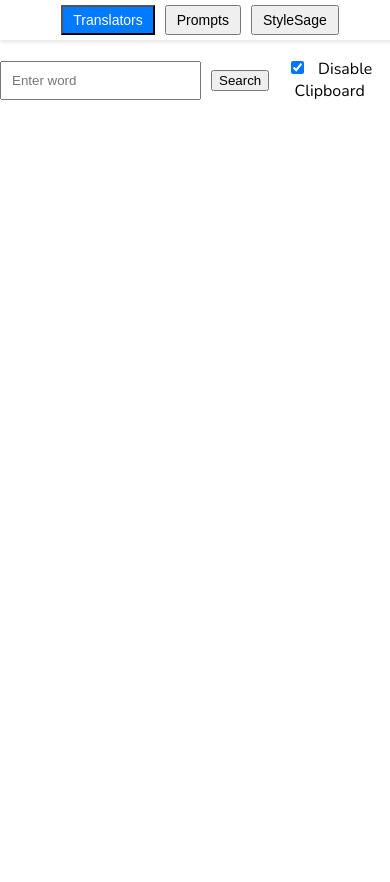
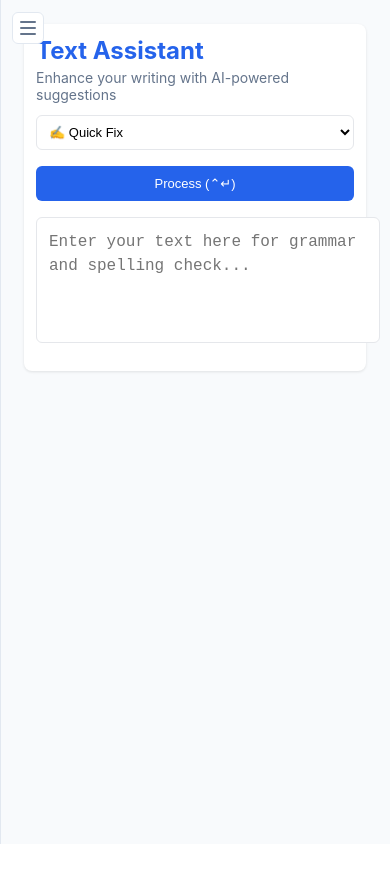
Before and after one commit to hhankj2u/omni-lazy, a Vue app in the folder frontend/: page / in a window 390 px wide. After the commit the page ends 844 px from the top, so only its background shows below. Built offline with nearby package versions, Linux system fonts and the light colour scheme.

Commit message:
Implement responsive side menu and tab navigation in App.vue; enhance Prompts and StyleSage components with improved layouts, styles, and user interactions for better usability across devices.

```diff
--- a/frontend/src/App.vue
+++ b/frontend/src/App.vue
@@ -4,63 +4,202 @@ import Translators from './components/Translators.vue';
 import Prompts from './components/Prompts.vue';
 import StyleSage from './components/StyleSage.vue';
 
-const activeTab = ref('Translators');
+const activeTab = ref('StyleSage');
+const isMenuOpen = ref(false);
+
+const toggleMenu = () => {
+  isMenuOpen.value = !isMenuOpen.value;
+};
 </script>
 
 <template>
-  <div>
-    <div class="tabs">
-      <button :class="{ active: activeTab === 'Translators' }" @click="activeTab = 'Translators'">Translators</button>
-      <button :class="{ active: activeTab === 'Prompts' }" @click="activeTab = 'Prompts'">Prompts</button>
-      <button :class="{ active: activeTab === 'StyleSage' }" @click="activeTab = 'StyleSage'">StyleSage</button>
-    </div>
-    <div class="tab-content">
+  <div class="app-container">
+    <button class="menu-toggle" @click="toggleMenu">
+      <div class="hamburger" :class="{ 'is-open': isMenuOpen }">
+        <span></span>
+        <span></span>
+        <span></span>
+      </div>
+    </button>
+
+    <div class="menu-backdrop" :class="{ 'is-visible': isMenuOpen }" @click="toggleMenu"></div>
+
+    <nav class="side-menu" :class="{ 'menu-open': isMenuOpen }">
+      <div class="menu-items">
+        <button
+          v-for="tab in ['StyleSage', 'Translators', 'Prompts']"
+          :key="tab"
+          :class="{ active: activeTab === tab }"
+          @click="() => { activeTab = tab; toggleMenu(); }"
+        >
+          {{ tab }}
+        </button>
+      </div>
+    </nav>
+
+    <main class="tab-content" :class="{ 'menu-open': isMenuOpen }">
       <Translators v-if="activeTab === 'Translators'" />
       <Prompts v-if="activeTab === 'Prompts'" />
       <StyleSage v-if="activeTab === 'StyleSage'" />
-    </div>
+    </main>
   </div>
 </template>
 
 <style>
-.tabs {
+.app-container {
   display: flex;
-  justify-content: center;
-  position: fixed;
-  top: 0;
-  left: 0;
-  width: 100%;
-  background-color: white;
-  z-index: 1000;
-  padding: 5px;
-  box-shadow: 0 2px 4px rgba(0, 0, 0, 0.1);
+  min-height: 100vh;
+  background-color: #f8fafc;
 }
 
-.tabs button {
-  padding: 5px 10px;
-  margin: 0 5px;
+.menu-toggle {
+  position: fixed;
+  left: 12px;
+  top: 12px;
+  width: 32px;
+  height: 32px;
+  background: white;
+  border: 1px solid #e2e8f0;
+  border-radius: 6px;
   cursor: pointer;
-  font-size: 14px;
+  color: #64748b;
+  display: flex;
+  align-items: center;
+  justify-content: center;
+  transition: all 0.2s ease;
+  z-index: 50;
+  padding: 0;
 }
 
-.tabs button.active {
-  background-color: #007bff;
+.menu-toggle:hover {
+  color: #2563eb;
+  background: #f8fafc;
+}
+
+.hamburger {
+  width: 16px;
+  height: 14px;
+  position: relative;
+  display: flex;
+  flex-direction: column;
+  justify-content: space-between;
+}
+
+.hamburger span {
+  display: block;
+  width: 100%;
+  height: 2px;
+  background-color: currentColor;
+  border-radius: 2px;
+  transition: all 0.2s ease;
+}
+
+.hamburger.is-open span:first-child {
+  transform: translateY(6px) rotate(45deg);
+}
+
+.hamburger.is-open span:nth-child(2) {
+  opacity: 0;
+}
+
+.hamburger.is-open span:last-child {
+  transform: translateY(-6px) rotate(-45deg);
+}
+
+.side-menu {
+  position: fixed;
+  left: -200px;
+  top: 0;
+  bottom: 0;
+  width: 200px;
+  background: white;
+  border-right: 1px solid #e2e8f0;
+  transition: all 0.3s ease;
+  z-index: 40;
+}
+
+.side-menu.menu-open {
+  left: 0;
+}
+
+.menu-items {
+  padding: 60px 12px 20px;
+  display: flex;
+  flex-direction: column;
+  gap: 4px;
+}
+
+.menu-items button {
+  width: 100%;
+  padding: 8px 12px;
+  text-align: left;
+  border: none;
+  border-radius: 6px;
+  background: transparent;
+  color: #64748b;
+  font-size: 13px;
+  font-weight: 500;
+  cursor: pointer;
+  transition: all 0.2s ease;
+}
+
+.menu-items button:hover {
+  background-color: #f1f5f9;
+  color: #2563eb;
+}
+
+.menu-items button.active {
+  background-color: #2563eb;
   color: white;
 }
 
 .tab-content {
-  margin-top: 40px; /* Adjust this value to match the height of the tabs */
+  flex: 1;
+  padding: 16px;
+  margin-left: 56px;
+  transition: margin-left 0.3s ease;
 }
 
-#logo {
-  display: block;
-  width: 50%;
-  height: 50%;
-  margin: auto;
-  padding: 10% 0 0;
-  background-position: center;
-  background-repeat: no-repeat;
-  background-size: 100% 100%;
-  background-origin: content-box;
+.tab-content.menu-open {
+  margin-left: 212px;
+}
+
+.menu-backdrop {
+  position: fixed;
+  top: 0;
+  left: 0;
+  right: 0;
+  bottom: 0;
+  background-color: rgba(0, 0, 0, 0.5);
+  opacity: 0;
+  visibility: hidden;
+  transition: all 0.3s ease;
+  z-index: 30;
+  backdrop-filter: blur(2px);
+}
+
+.menu-backdrop.is-visible {
+  opacity: 1;
+  visibility: visible;
+}
+
+@media (max-width: 768px) {
+  .side-menu {
+    left: -240px;
+    width: 240px;
+  }
+
+  .side-menu.menu-open {
+    left: 0;
+  }
+
+  .tab-content {
+    margin-left: 0;
+    padding: 12px;
+  }
+
+  .tab-content.menu-open {
+    margin-left: 0;
+  }
 }
 </style>
--- a/frontend/src/components/Prompts.vue
+++ b/frontend/src/components/Prompts.vue
@@ -127,6 +127,8 @@ export default {
     width: 96%;
     padding: 10px;
     margin-top: -10px;
+    flex-wrap: wrap;
+    gap: 8px;
 }
 
 .input-container textarea,
@@ -137,6 +139,11 @@ export default {
 
 .input-container textarea {
     width: 50vw;
+    min-height: 80px;
+    resize: vertical;
+    border: 1px solid #e5e7eb;
+    border-radius: 6px;
+    font-size: 14px;
 }
 
 .input-container .pattern-select {
@@ -146,16 +153,58 @@ export default {
 .input-container .language {
     width: 50px;
     text-align: center;
+    border: 1px solid #e5e7eb;
+    border-radius: 6px;
+}
+
+@media (max-width: 768px) {
+    .input-container {
+        flex-direction: column;
+        align-items: stretch;
+        padding: 12px;
+        gap: 12px;
+        position: static;
+        width: auto;
+        margin: 0 0 16px;
+    }
+
+    .input-container textarea {
+        width: 100%;
+        font-size: 16px;
+    }
+
+    .input-container .pattern-select {
+        width: 100%;
+    }
+
+    .input-container .language {
+        width: 100%;
+    }
+
+    .results-container {
+        margin-top: 0;
+    }
+
+    .clear-button {
+        width: 40px;
+        height: 40px;
+        font-size: 20px;
+    }
 }
 
 .results-container {
     margin-top: 120px;
     text-align: left;
     overflow-y: auto;
+    padding: 0 12px;
 }
 
 .result-item {
     margin-bottom: 20px;
+    background: white;
+    border-radius: 8px;
+    padding: 16px;
+    box-shadow: 0 1px 3px rgba(0, 0, 0, 0.1);
 }
 
 .input-display {
@@ -166,11 +215,12 @@ export default {
 
 .result-display {
     margin-top: 10px;
+    line-height: 1.5;
 }
 
 hr {
     border: 0;
-    border-top: 1px solid #ccc;
+    border-top: 1px solid #e5e7eb;
     margin: 20px 0;
 }
 
@@ -178,7 +228,7 @@ hr {
     position: fixed;
     bottom: 20px;
     right: 20px;
-    background-color: #007bff;
+    background-color: #2563eb;
     color: white;
     border: none;
     border-radius: 50%;
@@ -187,9 +237,14 @@ hr {
     font-size: 24px;
     cursor: pointer;
     box-shadow: 0 2px 4px rgba(0, 0, 0, 0.2);
+    display: flex;
+    align-items: center;
+    justify-content: center;
+    transition: all 0.2s ease;
 }
 
 .clear-button:hover {
-    background-color: #0056b3;
+    background-color: #1d4ed8;
+    transform: scale(1.05);
 }
 </style>
--- a/frontend/src/components/StyleSage.vue
+++ b/frontend/src/components/StyleSage.vue
@@ -610,15 +610,50 @@ export default {
     .header-controls {
         width: 100%;
         flex-wrap: wrap;
+        gap: 8px;
     }
 
     .control-group {
         flex: 1;
-        min-width: 100px;
+        min-width: 140px;
     }
 
     .process-button {
-        width: auto;
+        width: 100%;
+        margin-top: 8px;
+    }
+
+    .text-input {
+        min-height: 100px;
+        font-size: 16px;
+    }
+
+    .result-text {
+        font-size: 15px;
+    }
+
+    .main-section,
+    .section-item {
+        padding: 12px;
+    }
+
+    .main-section-title {
+        font-size: 15px;
+    }
+
+    .block-content,
+    .list-items {
+        font-size: 14px;
+    }
+}
+
+@media (max-width: 480px) {
+    .control-group {
+        min-width: 100%;
+    }
+
+    .styled-select {
+        width: 100%;
     }
 }
 </style>
```
